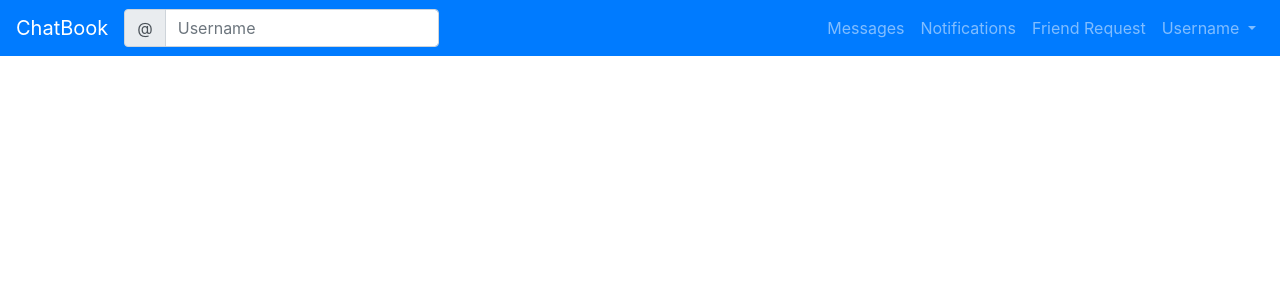
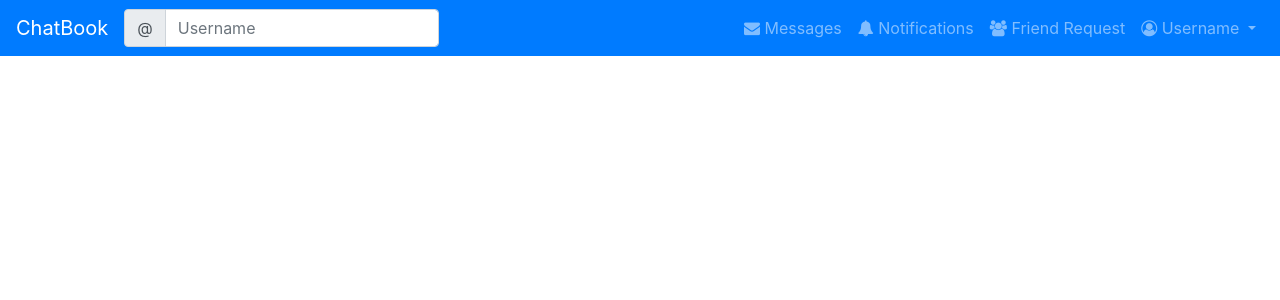
Before and after one commit to God-Hand/ChatBook, a PHP site: page / in a window 1280 px wide. Shown: the top 300 px of the page. Run offline with PHP 8.4, Linux system fonts and the light colour scheme; the visitor is signed in with stand-in values (Sample User, id 1).

Commit message:
Update header.php

```diff
--- a/header.php
+++ b/header.php
@@ -7,6 +7,7 @@
   }
 ?>
 
+<link rel="stylesheet" href="https://cdnjs.cloudflare.com/ajax/libs/font-awesome/4.7.0/css/font-awesome.min.css">
 <link rel="stylesheet" href="https://maxcdn.bootstrapcdn.com/bootstrap/4.1.3/css/bootstrap.min.css">
 <script src="https://ajax.googleapis.com/ajax/libs/jquery/3.3.1/jquery.min.js"></script>
 <script src="https://cdnjs.cloudflare.com/ajax/libs/popper.js/1.14.3/umd/popper.min.js"></script>
@@ -28,23 +29,23 @@
     </form>
     <ul class="navbar-nav ml-auto">
       <li class="nav-item">
-        <a class="nav-link" href="#">Messages</a>
+        <a class="nav-link" href="#"><i class="fa fa-envelope"></i>&nbsp;Messages</a>
       </li>
       <li class="nav-item">
-        <a class="nav-link" href="#">Notifications</a>
+        <a class="nav-link" href="#"><i class="fa fa-bell"></i>&nbsp;Notifications</a>
       </li>
       <li class="nav-item">
-        <a class="nav-link" href="#">Friend Request</a>
+        <a class="nav-link" href="#"><i class="fa fa-users"></i>&nbsp;Friend Request</a>
       </li>
     </ul>
     <ul class="navbar-nav nav-flex-icons">
       <li class="nav-item dropdown">
         <a class="nav-link dropdown-toggle" id="navbarDropdownMenuLink" data-toggle="dropdown" aria-haspopup="true" aria-expanded="false">
-          <i class="fa fa-user"></i>Username
+          <i class="fa fa-user-circle-o"></i>&nbsp;Username
         </a>
         <div class="dropdown-menu dropdown-menu-right" aria-labelledby="navbarDropdownMenuLink">
-          <a class="dropdown-item" href="#">Settings</a>
-          <a class="dropdown-item" href="sign_out.php">Sign-out</a>
+          <a class="dropdown-item" href="#"><i class="fa fa-cog"></i>&nbsp;Settings</a>
+          <a class="dropdown-item" href="sign_out.php"><i class="fa fa-sign-out"></i>&nbsp;Sign-out</a>
         </div>
       </li>
     </ul>
```
